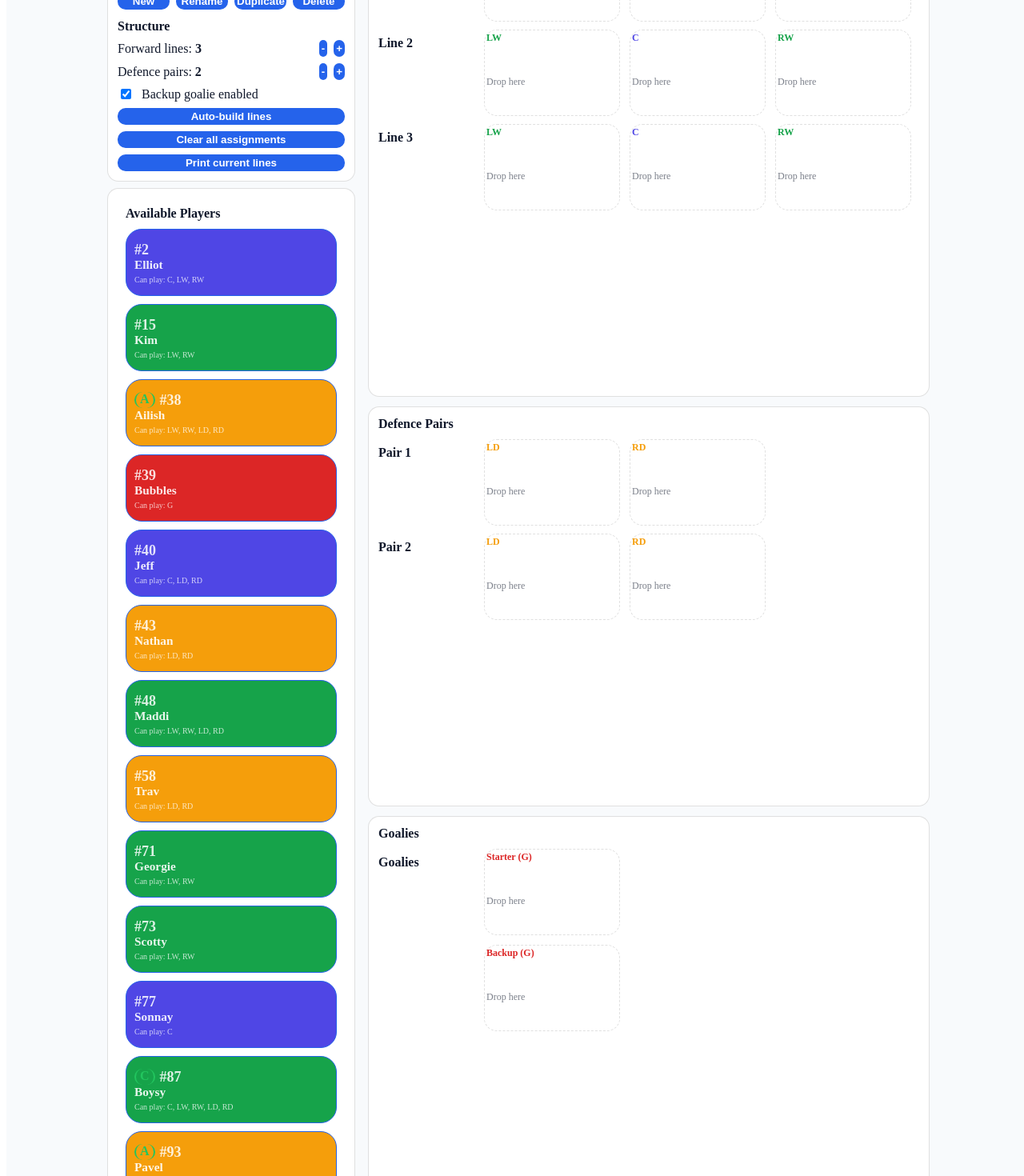
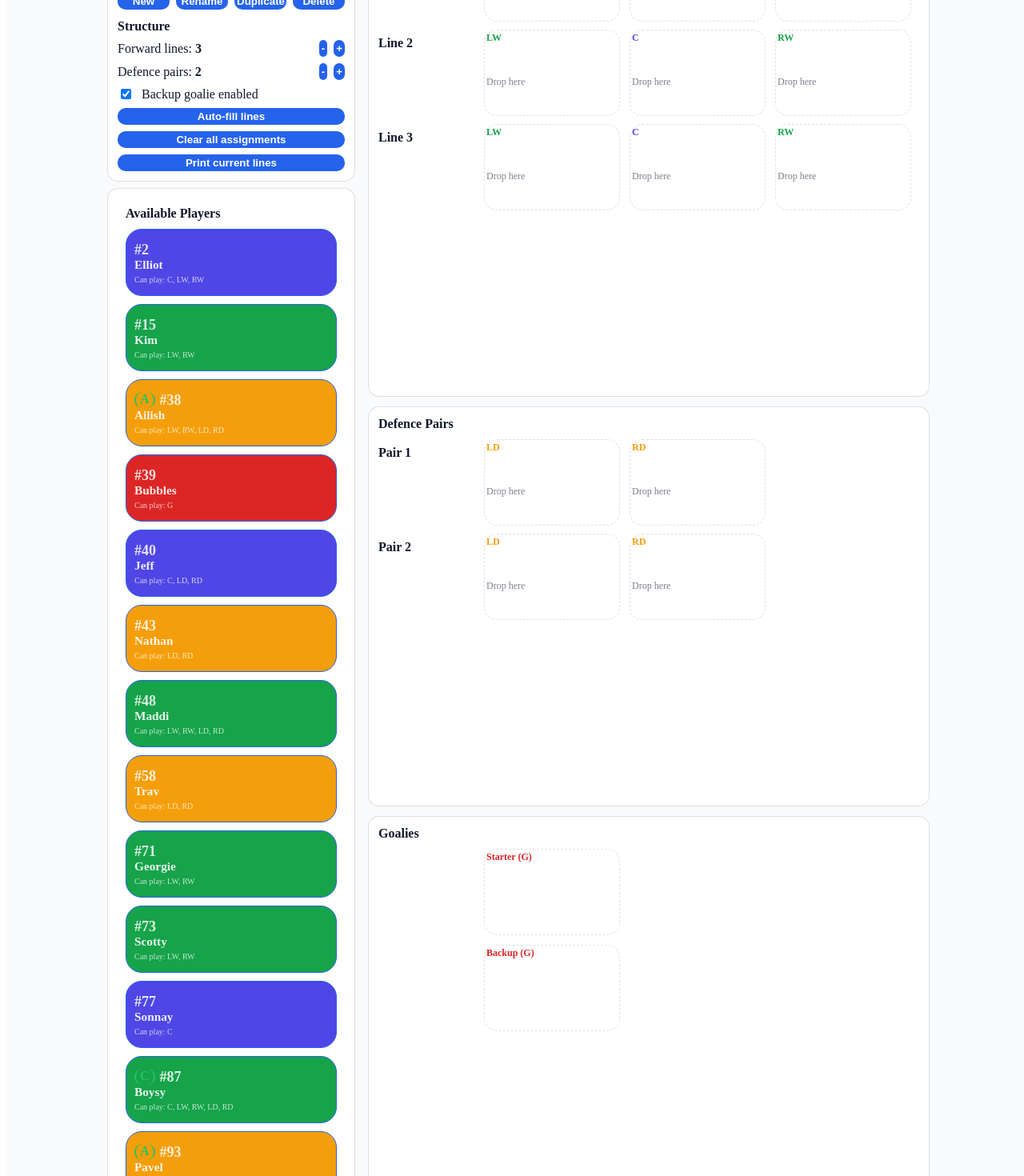
Before and after one commit to Newik83CZ/IceHockeyLineBuilder, a React (Vite) app: page /lineups in a window 1280 px wide. Shown: the part 280-1750 px from the top of the page at 80% size. Built offline with nearby package versions, Linux system fonts and the light colour scheme.

Commit message:
changing autobuild to autofill plus small fixis

```diff
--- a/src/index.css
+++ b/src/index.css
@@ -101,6 +101,7 @@ textarea:focus {
   grid-template-columns: 120px 170px;
   gap: 12px;
   align-items: start;
+  color: var(--surface);
 }
 
 .goalieGrid {
--- a/src/pages/Lineups.jsx
+++ b/src/pages/Lineups.jsx
@@ -696,6 +696,38 @@ export default function Lineups({ data, setData }) {
     });
   }
 
+  function pickRandomFrom(list) {
+    if (!list || list.length === 0) return null;
+    const idx = Math.floor(Math.random() * list.length);
+    return list[idx];
+  }
+
+  function buildFillOrder(lineup) {
+    const order = [];
+
+    // 1) Starter goalie
+    order.push("G_START");
+
+    // 2) Defence pairs
+    for (let i = 1; i <= lineup.defencePairs; i++) {
+      order.push(`D${i}_LD`, `D${i}_RD`);
+    }
+
+    // 3) Line 1
+    order.push("F1_LW", "F1_C", "F1_RW");
+
+    // 4) Remaining lines
+    for (let i = 2; i <= lineup.forwardLines; i++) {
+      order.push(`F${i}_LW`, `F${i}_C`, `F${i}_RW`);
+    }
+
+    // 5) Backup goalie last (only if enabled)
+    if (lineup.backupGoalieEnabled) order.push("G_BACKUP");
+
+    return order;
+  }
+
+
   function autoAssignLineup(lineup, playersList) {
     const used = new Set();
     const next = {};
@@ -723,19 +755,47 @@ export default function Lineups({ data, setData }) {
     lineup.assignments = next;
   }
 
-  function autoBuildLines() {
+  function autoFillLines() {
     if (!activeLineup) return;
 
-    const hasAssignments = Object.values(activeLineup.assignments || {}).some(Boolean);
-    if (hasAssignments) {
-      if (!confirm("This will overwrite current assignments. Continue?")) return;
+    // Build available pool (not currently assigned anywhere)
+    const assigned = new Set(Object.values(activeLineup.assignments || {}).filter(Boolean));
+    const pool = players.filter((p) => !assigned.has(p.id));
+
+    if (pool.length === 0) {
+      alert("No available players to assign.");
+      return;
     }
 
     saveActiveLineup((lu) => {
-      autoAssignLineup(lu, players);
+      const order = buildFillOrder(lu);
+
+      for (const slotId of order) {
+        // only fill empty slots (never overwrite)
+        if (lu.assignments?.[slotId]) continue;
+
+        const code = slotToPosCode(slotId); // LW/C/RW/LD/RD/G
+        const canPlayMatches = pool.filter((p) => (p.canPlay || []).includes(code));
+
+        // pick randomly: from matches first, otherwise from the whole pool
+        const pickFrom = canPlayMatches.length ? canPlayMatches : pool;
+        const chosen = pickRandomFrom(pickFrom);
+        if (!chosen) break;
+
+        lu.assignments[slotId] = chosen.id;
+
+        // remove chosen from pool so they can't be placed twice
+        const poolIdx = pool.findIndex((p) => p.id === chosen.id);
+        if (poolIdx >= 0) pool.splice(poolIdx, 1);
+
+        // optional early stop if pool is empty
+        if (pool.length === 0) break;
+      }
+
       normalizeAssignments(lu);
     });
   }
+
 
   function addForwardLine() {
     if (!activeLineup) return;
@@ -1262,7 +1322,7 @@ const goalies = `
                 Backup goalie enabled
               </label>
 
-              <button onClick={autoBuildLines}>Auto-build lines</button>
+              <button onClick={autoFillLines}>Auto-fill lines</button>
               <button onClick={clearAllAssignments}>Clear all assignments</button>
               <button onClick={printLineupToPDF}>Print current lines</button>
 
@@ -1308,7 +1368,7 @@ const goalies = `
 
           <BoardSection title="Goalies">
             <div className="goalieRow">
-              <RowLabel>Goalies</RowLabel>
+              <RowLabel>.</RowLabel>
 
               <div className="goalieGrid">
                 <Slot
--- a/src/pages/Rosters.jsx
+++ b/src/pages/Rosters.jsx
@@ -764,7 +764,7 @@ function importFromFile(file) {
               */}
 
 
-              <div style={{ display: "grid", gap: 0, minWidth: 0 }}>
+              <div style={{ display: "grid", gap: 0, minWidth: 0, borderRadius: 10, background: "var(--surface)" }}>
                 {sortedPlayers.map((p) => (
                   <div
                     key={p.id}
```
